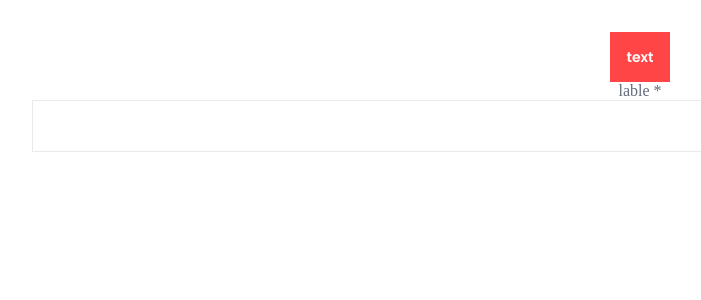
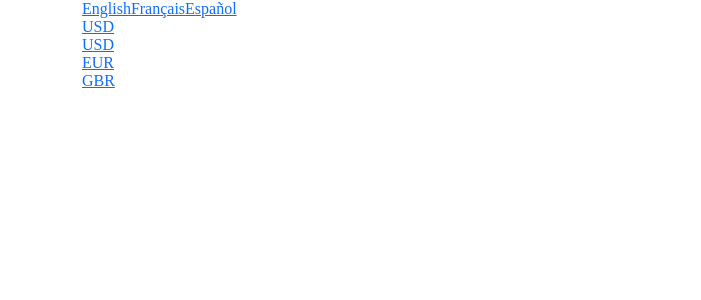
Before and after one commit to tuanyh11/ttcs, a React (Vite) app: page / in a window 1280 px wide. Shown: the top 300 px of the page, without its empty margins (0-701 px from the left). Built offline with nearby package versions, Linux system fonts and the light colour scheme.

Commit message:
tuan commit make header

```diff
--- a/package.json
+++ b/package.json
@@ -10,9 +10,11 @@
   },
   "dependencies": {
     "axios": "^1.3.2",
+    "bootstrap": "^5.2.3",
     "react": "^18.2.0",
     "react-dom": "^18.2.0",
-    "react-router-dom": "^6.8.1"
+    "react-router-dom": "^6.8.1",
+    "reactstrap": "^9.1.5"
   },
   "devDependencies": {
     "@types/react": "^18.0.27",
--- a/src/App.jsx
+++ b/src/App.jsx
@@ -1,18 +1,14 @@
 import { useState } from 'react'
 import reactLogo from './assets/react.svg'
 import './App.css'
-import Button from "./Components/Common/Button/ButtonV1"
-import Inputv1 from "./Components/Common/Input/InputV1"
-import Inputv2 from "./Components/Common/Input/InputV2"
+import { HeaderNav } from './Components'
 
 function App() {
   const [count, setCount] = useState(0)
 
   return (
     <div className="App">
-      <Button label={"text"}/>
-      <Inputv1></Inputv1>
-      <Inputv2></Inputv2>
+      <HeaderNav/>
     </div>
   )
 }
--- a/src/Components/Common/Header/HeaderNav.jsx
+++ b/src/Components/Common/Header/HeaderNav.jsx
@@ -1,9 +1,86 @@
-import React from 'react'
+import React from "react";
+import { Col, Container, Row } from "reactstrap";
+
+const langues = [
+  {
+    id: 1,
+    name: "English"
+  },
+  {
+    id: 2,
+    name: "Français"
+  },
+  {
+    id: 3,
+    name: "Español"
+  }
+]
+
+
 
 const HeaderNav = () => {
   return (
-    <div>HeaderNav</div>
-  )
-}
+    <div>
+      <Container>
+        <Row>
+          <Col>
+            <div class="top-left">
+              {" "}
+              <ul id="menu-top-left" class="top-left-menu top-menu">
+                <li
+                  id="menu-item-698"
+                  class="menu-item menu-item-type-custom menu-item-object-custom menu-item-has-children menu-item-698"
+                >
+                  {langues.map((langue) => {
+                    return (
+                      <a
+                        href="#"
+                        key={langue.id}
+                        class="menu-link menu-link-type-custom menu-link-object-custom menu-link-has-children menu-link-698"
+                      >
+                        {langue.name}
+                      </a>
+                    );
+                  })}
+                </li>{" "}
+                <li
+                  id="menu-item-702"
+                  class="menu-item menu-item-type-custom menu-item-object-custom menu-item-has-children menu-item-702"
+                >
+                  <a href="#">USD</a>{" "}
+                  <ul class="sub-menu">
+                    {" "}
+                    <li
+                      id="menu-item-704"
+                      class="menu-item menu-item-type-custom menu-item-object-custom menu-item-704"
+                    >
+                      <a href="#">USD</a>
+                    </li>{" "}
+                    <li
+                      id="menu-item-703"
+                      class="menu-item menu-item-type-custom menu-item-object-custom menu-item-703"
+                    >
+                      <a href="#">EUR</a>
+                    </li>{" "}
+                    <li
+                      id="menu-item-705"
+                      class="menu-item menu-item-type-custom menu-item-object-custom menu-item-705"
+                    >
+                      <a href="#">GBR</a>
+                    </li>{" "}
+                  </ul>{" "}
+                </li>{" "}
+              </ul>
+            </div>
+          </Col>
 
-export default HeaderNav
+          <Col></Col>
+
+          <Col></Col>
+        </Row>
+      </Container>
+    </div>
+  );
+};
+
+export default HeaderNav;
--- /dev/null
+++ b/src/Components/Common/Header/header.css
@@ -0,0 +1,3 @@
+.header-top {
+    padding: 2px 0;
+}
--- /dev/null
+++ b/src/Components/index.js
@@ -0,0 +1 @@
+export {default as HeaderNav} from './Common/Header/HeaderNav';
--- /dev/null
+++ b/src/Routes/index.js
@@ -0,0 +1,3 @@
+export default [
+
+]
--- /dev/null
+++ b/src/assets/data/index.js
@@ -0,0 +1,6 @@
+const data = [
+    {
+        id: 1,
+
+    }
+]
--- a/src/assets/global.css
+++ b/src/assets/global.css
@@ -23,3 +23,14 @@
   --light: #f8f9fa;
   --dark: #343a40;
 }
+
+@media (min-width: 1400px) {
+  .container,
+  .container-lg,
+  .container-md,
+  .container-sm,
+  .container-xl,
+  .container-xxl {
+    max-width: 1420px;
+  }
+}
--- a/src/index.css
+++ b/src/index.css
@@ -13,6 +13,12 @@ body {
   line-height: 27px;
   overflow-x: hidden;
   line-height: 1;
+}
+
+#root {
+	max-width: 1420px;
+	padding: 0;
+	text-align: start;
 }
 
 /* css reset */
--- a/src/main.jsx
+++ b/src/main.jsx
@@ -1,6 +1,8 @@
 import React from 'react'
 import ReactDOM from 'react-dom/client'
 import App from './App'
+
+import 'bootstrap/dist/css/bootstrap.min.css';
 import './index.css'
 import './assets/global.css'
 
```
Also changed, not shown: 1 other file (tests, documents, lock files or other folders). Lines whose indentation alone changed are shown as unchanged.
